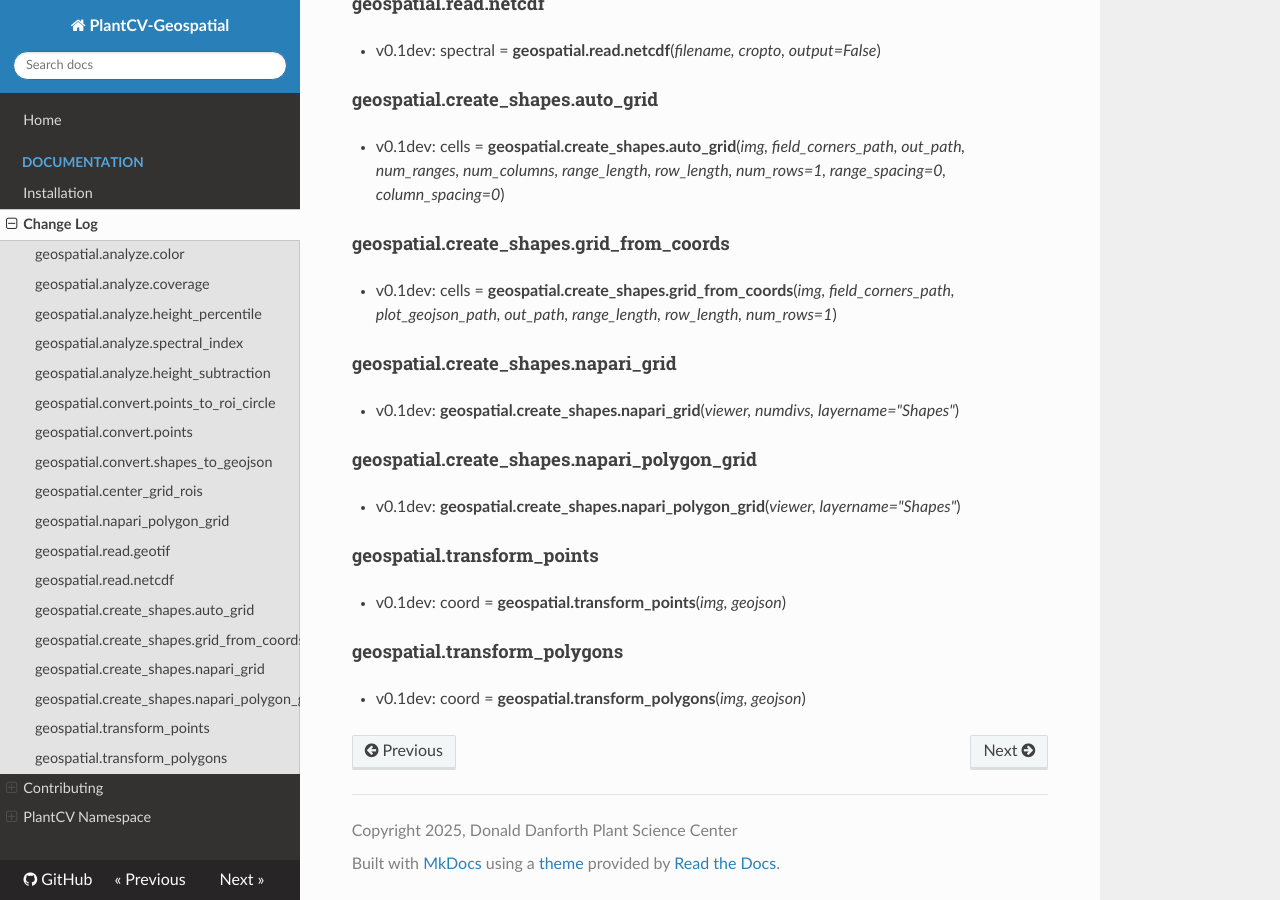
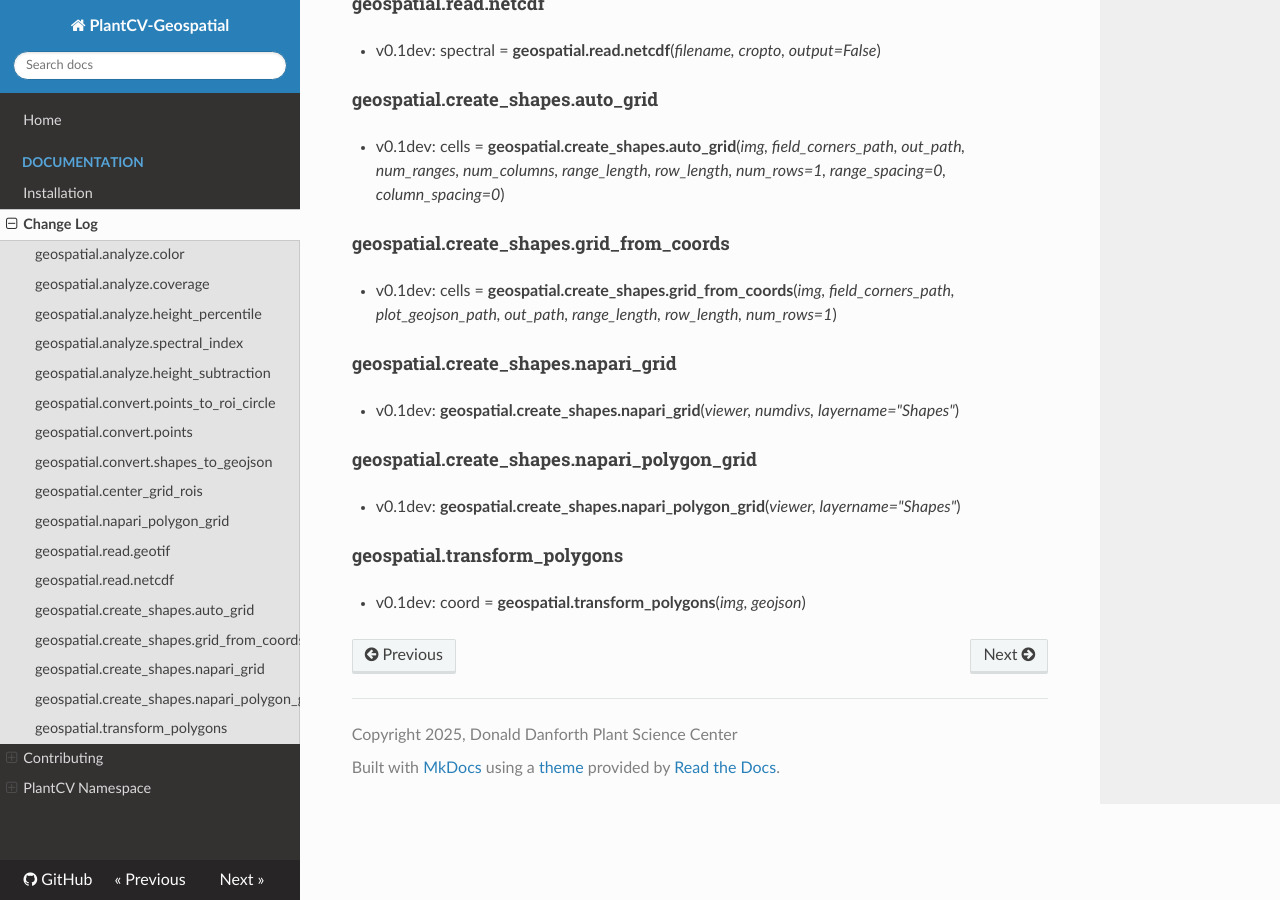
Before and after one commit to danforthcenter/plantcv-geospatial, an MkDocs documentation site: the page built from docs/changelog.md, in a window 1280 px wide and 900 px high, scrolled down 1316 px. Built offline with MkDocs 1.6.1, drawn with Linux system fonts in a browser that asks for light colours; nearby versions of some CDN libraries.

Commit message:
Remove transform points from init

```diff
--- a/docs/changelog.md
+++ b/docs/changelog.md
@@ -66,10 +66,6 @@ All notable changes to this project will be documented below.
 
 * v0.1dev: **geospatial.create_shapes.napari_polygon_grid**(*viewer, layername="Shapes"*)
 
-#### geospatial.transform_points
-
-* v0.1dev: coord = **geospatial.transform_points**(*img, geojson*)
-
 #### geospatial.transform_polygons
 
 * v0.1dev: coord = **geospatial.transform_polygons**(*img, geojson*)
--- a/mkdocs.yml
+++ b/mkdocs.yml
@@ -35,7 +35,6 @@ nav:
             - Grid from plot coordinates : shapes_grid_from_coords.md
             - Automatic grid : shapes_grid.md
             - Grid of plots with Napari: napari_field_grid.md
-        - Transform coordinate points: transform_points.md
         - Transform coordinate polygons: transform_polygons.md
 markdown_extensions:
   - toc:
```
Also changed, not shown: docs/transform_points.md (deleted, +0 -30 lines), 1 other file.
